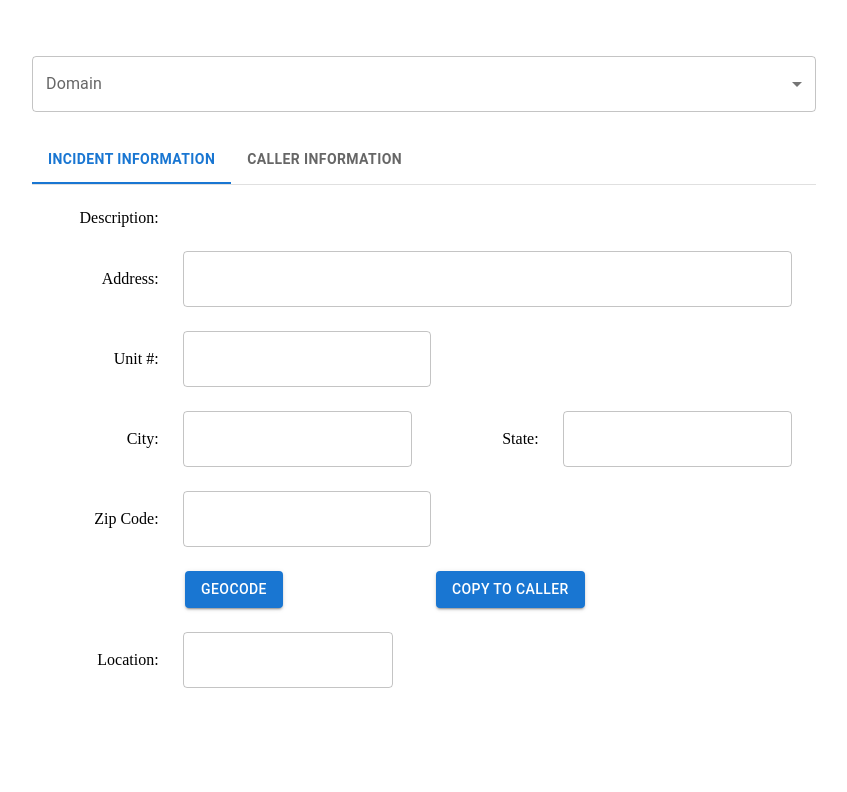
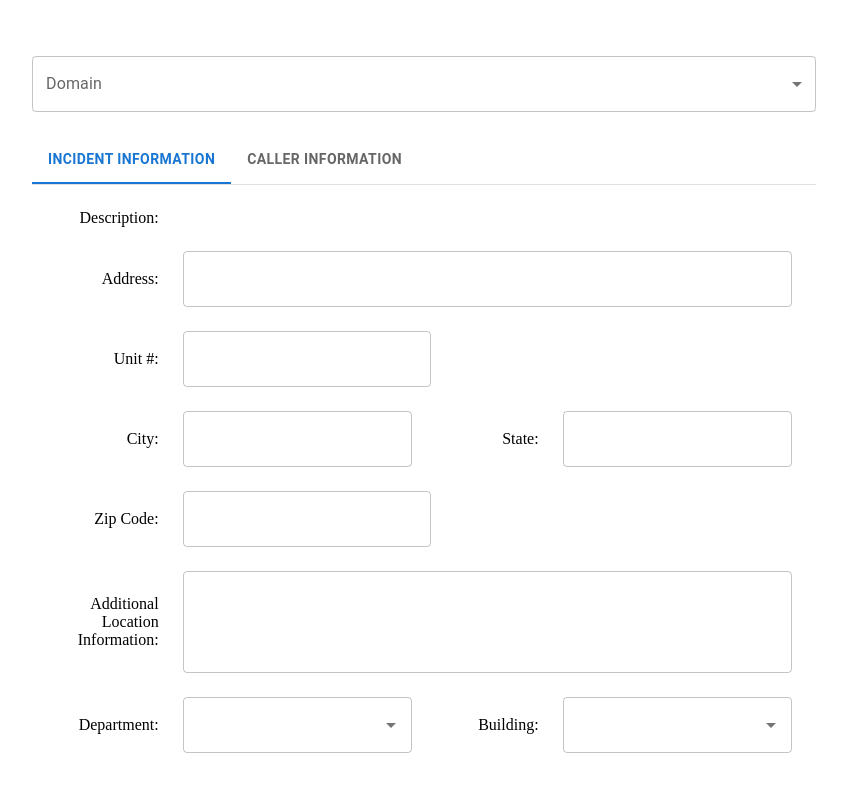
Before and after one commit to AlachuaCountyApps/service-request-cityworks, a React (Create React App) app: page / in a window 1280 px wide. Shown: the top 792 px of the page, without its empty margins (216-1063 px from the left). Built offline with nearby package versions, Linux system fonts and the light colour scheme.

Commit message:
location

```diff
--- a/src/components/IncidentInformation.js
+++ b/src/components/IncidentInformation.js
@@ -1,56 +1,90 @@
-import { Button, Grid, TextField } from "@mui/material";
-import React from "react";
+import { Autocomplete, Button, Grid, TextField } from '@mui/material';
+
+import location from '../data/location.json';
 
 export default function IncidentInformation({ issue }) {
   return (
     <Grid container spacing={3}>
-      <Grid item xs={2} sx={{ textAlign: "end" }}>
+      <Grid item xs={2} sx={{ textAlign: 'end' }}>
         Description:
       </Grid>
       <Grid item xs={10}>
         {issue}
       </Grid>
-      <Grid item xs={2} sx={{ textAlign: "end", alignSelf: "center" }}>
+      <Grid item xs={2} sx={{ textAlign: 'end', alignSelf: 'center' }}>
         Address:
       </Grid>
       <Grid item xs={10}>
-        <TextField fullWidth />
+        <TextField id='address' name='address' required={true} fullWidth />
       </Grid>
-      <Grid item xs={2} sx={{ textAlign: "end", alignSelf: "center" }}>
+      <Grid item xs={2} sx={{ textAlign: 'end', alignSelf: 'center' }}>
         Unit #:
       </Grid>
       <Grid item xs={10}>
-        <TextField />
+        <TextField id='unit-number' name='unit-number' required={true} />
       </Grid>
-      <Grid item xs={2} sx={{ textAlign: "end", alignSelf: "center" }}>
+      <Grid item xs={2} sx={{ textAlign: 'end', alignSelf: 'center' }}>
         City:
       </Grid>
       <Grid item xs={4}>
-        <TextField fullWidth />
+        <TextField id='city' name='city' required={true} fullWidth />
       </Grid>
-      <Grid item xs={2} sx={{ textAlign: "end", alignSelf: "center" }}>
+      <Grid item xs={2} sx={{ textAlign: 'end', alignSelf: 'center' }}>
         State:
       </Grid>
       <Grid item xs={4}>
-        <TextField fullWidth />
+        <TextField id='state' name='state' required={true} fullWidth />
       </Grid>
-      <Grid item xs={2} sx={{ textAlign: "end", alignSelf: "center" }}>
+      <Grid item xs={2} sx={{ textAlign: 'end', alignSelf: 'center' }}>
         Zip Code:
       </Grid>
       <Grid item xs={10}>
-        <TextField />
+        <TextField id='zipcode' name='zipcode' required={true} />
       </Grid>
-      <Grid item xs={6} sx={{ textAlign: "center" }}>
+      {/*   <Grid item xs={6} sx={{ textAlign: 'center' }}>
         <Button variant='contained'>Geocode</Button>
       </Grid>
       <Grid item xs={6}>
         <Button variant='contained'>Copy to Caller</Button>
-      </Grid>
-      <Grid item xs={2} sx={{ textAlign: "end", alignSelf: "center" }}>
-        Location:
+      </Grid> */}
+      <Grid item xs={2} sx={{ textAlign: 'end', alignSelf: 'center' }}>
+        Additional Location Information:
       </Grid>
       <Grid item xs={10}>
-        <TextField multiline />
+        <TextField
+          id='location-info'
+          name='location-info'
+          required={true}
+          rows={3}
+          multiline
+          fullWidth
+        />
+      </Grid>
+
+      <Grid item xs={2} sx={{ textAlign: 'end', alignSelf: 'center' }}>
+        Department:
+      </Grid>
+      <Grid item xs={4}>
+        <Autocomplete
+          id='deparment'
+          name='department'
+          options={location.department}
+          renderInput={(params) => <TextField {...params} />}
+          fullWidth
+        />
+      </Grid>
+
+      <Grid item xs={2} sx={{ textAlign: 'end', alignSelf: 'center' }}>
+        Building:
+      </Grid>
+      <Grid item xs={4}>
+        <Autocomplete
+          id='building'
+          name='building'
+          options={location.building}
+          renderInput={(params) => <TextField {...params} />}
+          fullWidth
+        />
       </Grid>
     </Grid>
   );
--- a/src/components/StyledDropdown.js
+++ b/src/components/StyledDropdown.js
@@ -2,7 +2,7 @@ import { FormControl, InputLabel, MenuItem, Select } from '@mui/material';
 
 export default function StyledDropdown({
   id = 'styled-dropdown-example',
-  title = 'Styled Dropdown',
+  title = false,
   label = 'styled-dropdown-label',
   value = '',
   onChange,
@@ -10,12 +10,12 @@ export default function StyledDropdown({
 }) {
   return (
     <FormControl fullWidth>
-      <InputLabel id={label}>{title}</InputLabel>
+      {title && <InputLabel id={label}>{title}</InputLabel>}
       <Select
         labelId={label}
         id={id}
         value={value}
-        label={title}
+        label={title ? title : null}
         onChange={onChange}
       >
         {data &&
--- /dev/null
+++ b/src/data/location.json
@@ -0,0 +1,90 @@
+{
+  "department": [
+    "Commissioners' Office",
+    "County Attorney",
+    "County Manager's Office",
+    "Accreditation",
+    "Agenda Office",
+    "Animal Services",
+    "Civil Courthouse",
+    "Civil Sheriff",
+    "Communications Office",
+    "Conservation Lands",
+    "Court Services",
+    "Community Support Services",
+    "Criminal Courthouse",
+    "Equal Opportunity",
+    "Economic Development",
+    "Environmental Protection",
+    "Equestrian Center",
+    "Facilities Management",
+    "Finance & Accounting",
+    "Fire/Rescue",
+    "Growth Management",
+    "Guardian Ad Litem",
+    "Human Resources",
+    "Information & Telecom",
+    "Library",
+    "Office of Management & Budget",
+    "Organization Training & Behavior",
+    "Parks and Open Spaces",
+    "Procurement",
+    "Property Appraiser",
+    "Public Defender",
+    "Public Works",
+    "Risk Management",
+    "Supervisor of Elections",
+    "Solid Waste Recovery",
+    "Sheriff's Office",
+    "State Attorney",
+    "Sustainability",
+    "Tax Collector",
+    "UF/IFAS Extension",
+    "Other (Explain under Description of Issue)"
+  ],
+  "building": [
+    { "label": "Administration Building", "address": "" },
+    { "label": "Administration-Annex", "address": "" },
+    { "label": "Agricultural Center", "address": "" },
+    { "label": "Animal Shelter", "address": "" },
+    { "label": "Civil Courthouse", "address": "" },
+    { "label": "Collection Center-Archer", "address": "" },
+    { "label": "Collection Center-Fairbanks", "address": "" },
+    { "label": "Collection Center-High Springs", "address": "" },
+    { "label": "Collection Center-LaCrosse", "address": "" },
+    { "label": "Collection Center-Phifer", "address": "" },
+    { "label": "Community Support/Health Dept.", "address": "" },
+    { "label": "CPC Tax Collector Driver's License", "address": "" },
+    { "label": "Criminal Courthouse", "address": "" },
+    { "label": "Day Reporting/Drug Court", "address": "" },
+    { "label": "Environ. Field Support Bldg.", "address": "" },
+    { "label": "Facilities Shop", "address": "" },
+    { "label": "Facilities Training/Clerk Surplus Bldg.", "address": "" },
+    { "label": "Fairgrounds-Exhibit Hall", "address": "" },
+    { "label": "Fairgrounds-Front Gate", "address": "" },
+    { "label": "Fairgrounds-Pole Barn", "address": "" },
+    { "label": "Farmer's Market", "address": "" },
+    { "label": "Guardian Ad Litem", "address": "" },
+    { "label": "Josiah T. Walls Bldg.", "address": "" },
+    { "label": "Leveda-Administration", "address": "" },
+    { "label": "Leveda-Fleet Bldg.", "address": "" },
+    { "label": "Leveda-Hazardous Waste Storage", "address": "" },
+    { "label": "Leveda-Recovery Materials", "address": "" },
+    { "label": "Leveda-Scale House", "address": "" },
+    { "label": "Leveda-Transfer Station", "address": "" },
+    { "label": "Main St. Center Bldg.", "address": "" },
+    { "label": "Metamorphosis", "address": "" },
+    { "label": "Public Defender Building", "address": "" },
+    { "label": "Record Storage", "address": "" },
+    { "label": "Seagle Building-EPD", "address": "" },
+    { "label": "State Attorney", "address": "" },
+    { "label": "SWAG-Health Clinic", "address": "" },
+    { "label": "SWAG-Resource Center", "address": "" },
+    { "label": "Tag Agency-34th St.", "address": "" },
+    { "label": "Tag Agency-Butler Plaza", "address": "" },
+    { "label": "Vet. Memorial Park-Freedom Center", "address": "" },
+    { "label": "Wilson Building", "address": "" },
+    { "label": "Work Release", "address": "" },
+    { "label": "Other (Explain in Add'l Location Information)", "address": "" }
+  ]
+}
```
Also changed, not shown: src/pages/Home.js (+23 -23 lines), src/data/callerQuestions&Answers.json (renamed from src/callerQuestions&Answers.json), src/data/issue.json (renamed from src/issue.json), src/data/problemArea.json (renamed from src/problemArea.json).
